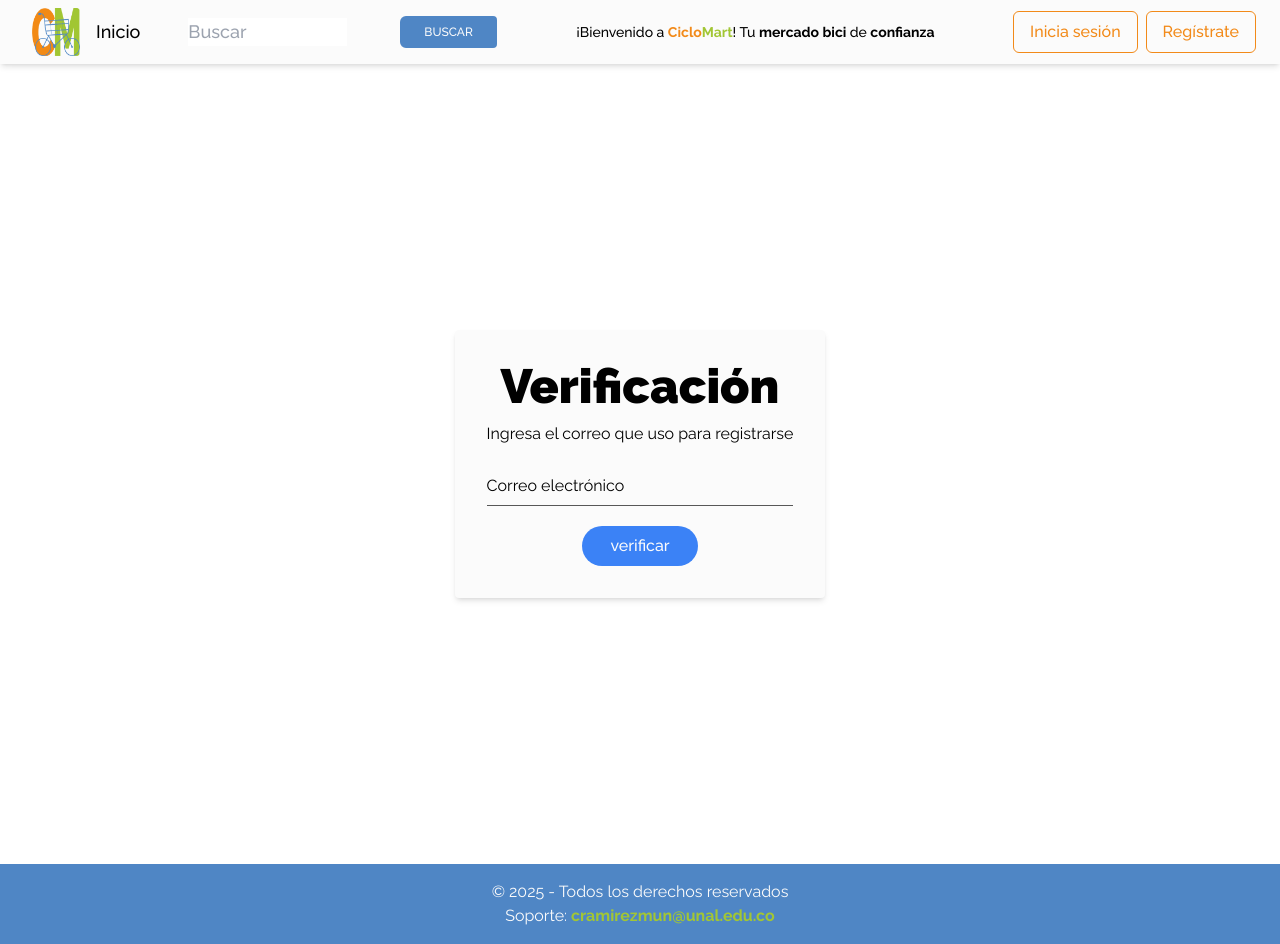
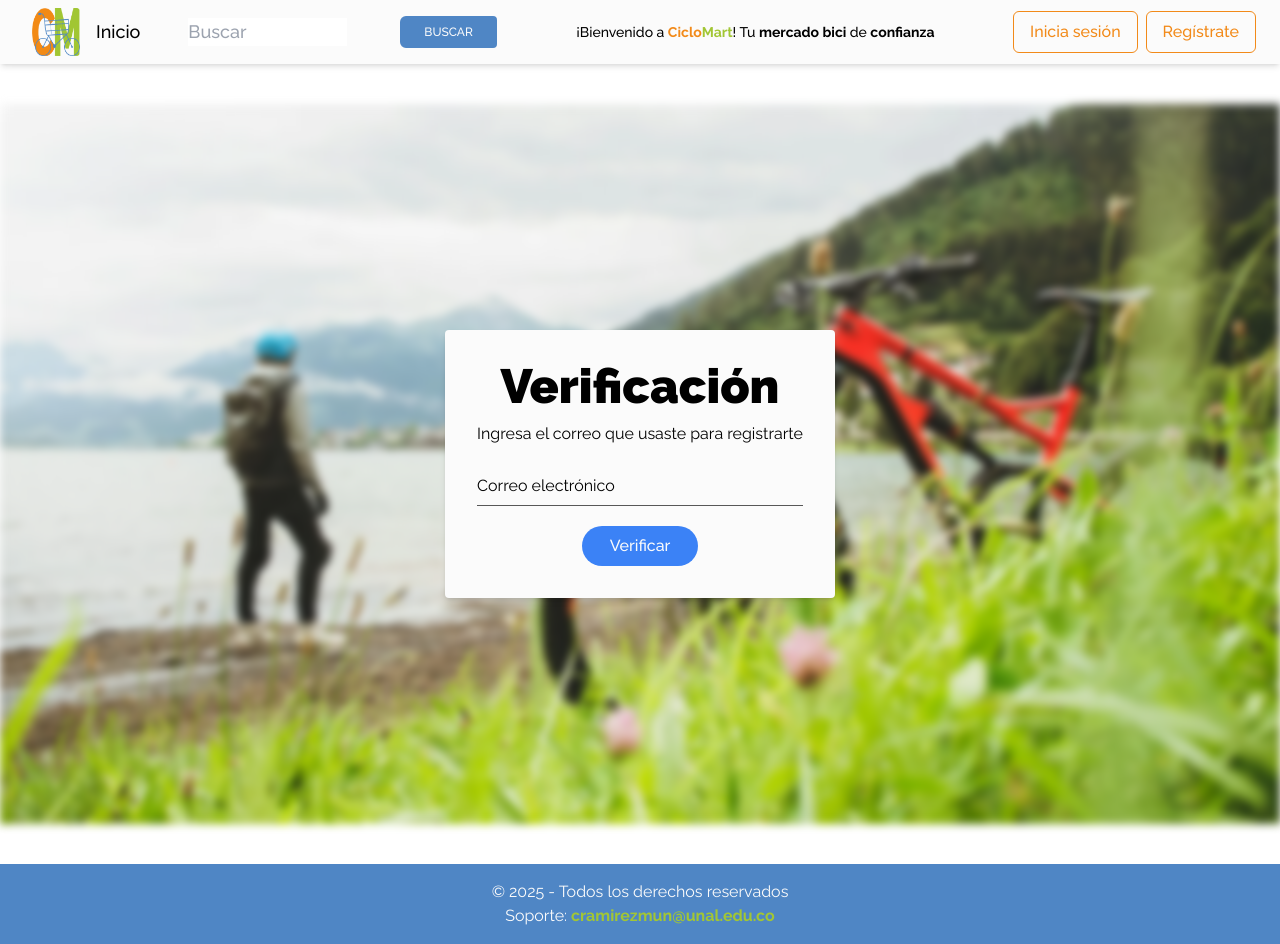
Before and after one commit to w1sec0d/ciclomart_frontend, a React (Vite) app: page /verificacion in a window 1280 px wide. Built offline with nearby package versions, Linux system fonts and the light colour scheme; no server answers.

Commit message:
Enhance Login and Verificacion components with improved routing and loading state management

```diff
--- a/src/pages/Login.jsx
+++ b/src/pages/Login.jsx
@@ -7,7 +7,7 @@ import background1 from '../assets/background1.webp'
 import { setNotification } from '../store/slices/notificationSlice'
 import { useDispatch, useSelector } from 'react-redux'
 import { useEffect } from 'react'
-import { useNavigate } from 'react-router-dom'
+import { Link, useNavigate } from 'react-router-dom'
 import {
   setAuthUser,
   setIsLoggedIn,
@@ -106,12 +106,12 @@ const Login = () => {
             >
               Recuerdame
             </Checkbox>
-            <a
-              href="/verificacion"
+            <Link
+              to="/verificacion"
               className="text-sm text-blue-500 hover:underline"
             >
               ¿Has olvidado tu contraseña?
-            </a>
+            </Link>
           </div>
           <div className="flex items-center justify-center">
             <Button
--- a/src/pages/Verificacion.jsx
+++ b/src/pages/Verificacion.jsx
@@ -5,6 +5,9 @@ import Button from '../components/Button'
 import { setNotification } from '../store/slices/notificationSlice'
 import { useDispatch } from 'react-redux'
 import loginService from '../services/loginService'
+import { clearLoading, setLoading } from '../store/slices/loadingSlice'
+
+import background1 from '../assets/background1.webp'
 
 const Verificacion = () => {
   const dispatch = useDispatch()
@@ -13,18 +16,22 @@ const Verificacion = () => {
 
   const onSubmit = async (data) => {
     try {
+      dispatch(setLoading(true))
       const request = await loginService.sendResetPasswordEmail(data.email)
 
       if (request.status === 200) {
+        dispatch(clearLoading(true))
         dispatch(
           setNotification({
             title: '¡Éxito!',
-            text: 'Emos enviado un correo para recuperar la contraseña.',
+            text: 'Hemos enviado un correo para recuperar la contraseña.',
             icon: 'success',
           })
         )
       }
     } catch (error) {
+      dispatch(clearLoading(true))
+
       if (error.response && error.response.status === 401) {
         dispatch(
           setNotification({
@@ -49,11 +56,16 @@ const Verificacion = () => {
 
   return (
     <div className="flex items-center justify-center min-h-screen bg-gray-100">
+      <img
+        src={background1}
+        alt="Fondo de bicicletas"
+        className="absolute object-cover -z-10 blur-sm "
+      />
       <div className="bg-white p-8 rounded shadow-md w-400 max-w-4xl">
         <h1 className="font-black text-5xl text-center"> Verificación</h1>
         <p className="text-center mt-3">
           {' '}
-          Ingresa el correo que uso para registrarse{' '}
+          Ingresa el correo que usaste para registrarte{' '}
         </p>
         <form onSubmit={handleSubmit(onSubmit)}>
           <Input
@@ -67,7 +79,7 @@ const Verificacion = () => {
               type="submit"
               className="text-center bg-blue-500 text-white py-2 px-7 rounded-full"
             >
-              verificar
+              Verificar
             </Button>
           </div>
         </form>
```
